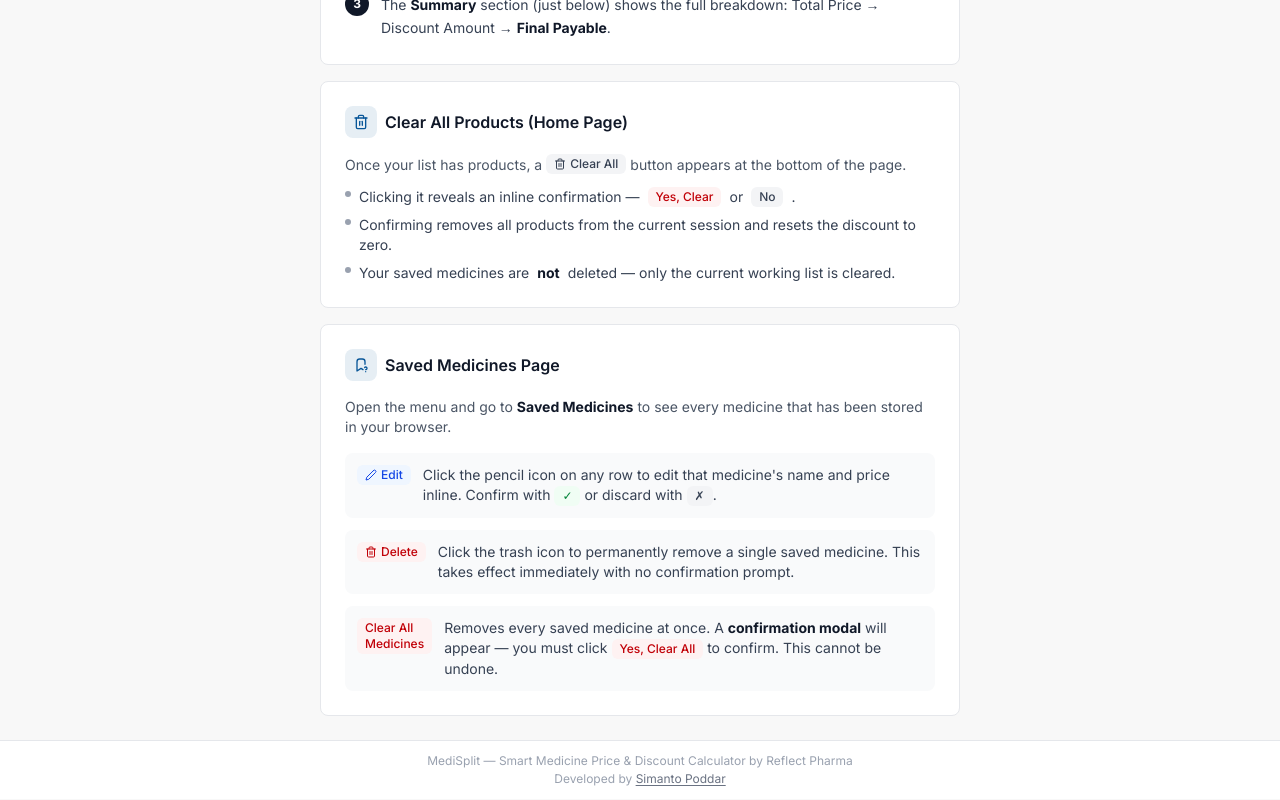
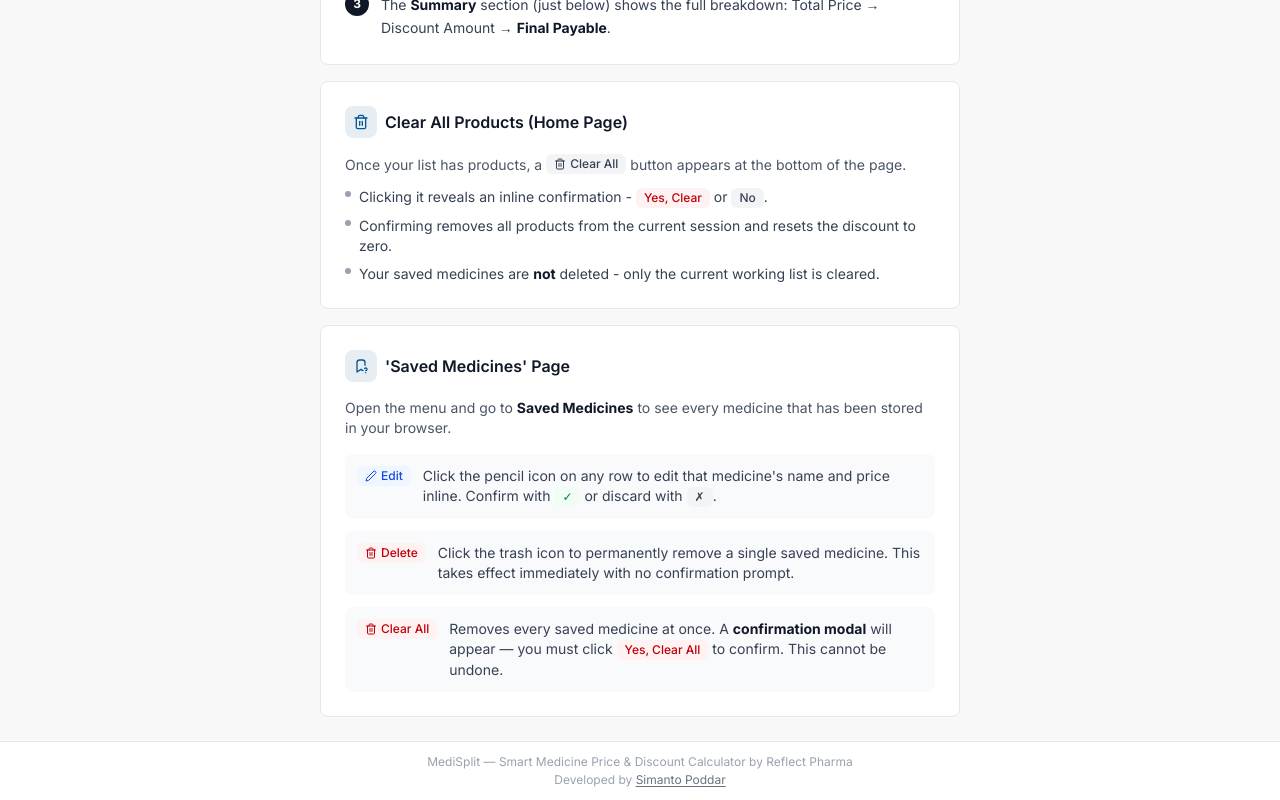
Before and after one commit to SIMANTO-PODDAR/Medi-Split, a Next.js app: page /how-to-use in a window 1280 px wide. Shown: the part 1103-1903 px from the top of the page. Built offline with nearby package versions, Linux system fonts and the light colour scheme.

Commit message:
update how-to-use page UI

```diff
--- a/src/app/(pages)/how-to-use/page.tsx
+++ b/src/app/(pages)/how-to-use/page.tsx
@@ -65,7 +65,10 @@ function Tag({
 
 function Card({ children, id }: { children: React.ReactNode; id?: string }) {
   return (
-    <div id={id} className="bg-white border border-gray-200 rounded-lg p-4 sm:p-6">
+    <div
+      id={id}
+      className="bg-white border border-gray-200 rounded-lg p-4 sm:p-6"
+    >
       {children}
     </div>
   );
@@ -125,7 +128,7 @@ export default function HowToUsePage() {
           />
 
           <p className="text-sm text-gray-600 mb-4">
-            Each row in the <em>Added Products</em> list has two action buttons
+            Each row in the <span className="italic">&apos;Added Products&apos;</span> list has two action buttons
             on the right.
           </p>
 
@@ -198,8 +201,10 @@ export default function HowToUsePage() {
           <ul className="space-y-2 text-sm text-gray-700">
             <li className="flex items-start gap-2">
               <span className="mt-1 w-1.5 h-1.5 rounded-full bg-gray-400 shrink-0" />
-              Clicking it reveals an inline confirmation —{" "}
-              <Tag color="red">Yes, Clear</Tag> or <Tag color="gray">No</Tag>.
+              <p>
+                Clicking it reveals an inline confirmation -{" "}
+                <Tag color="red">Yes, Clear</Tag> or <Tag color="gray">No</Tag>.
+              </p>
             </li>
             <li className="flex items-start gap-2">
               <span className="mt-1 w-1.5 h-1.5 rounded-full bg-gray-400 shrink-0" />
@@ -208,16 +213,21 @@ export default function HowToUsePage() {
             </li>
             <li className="flex items-start gap-2">
               <span className="mt-1 w-1.5 h-1.5 rounded-full bg-gray-400 shrink-0" />
-              Your saved medicines are{" "}
-              <strong className="text-gray-900">not</strong> deleted — only the
-              current working list is cleared.
+              <p>
+                Your saved medicines are{" "}
+                <span className="text-gray-900 font-bold">not</span> deleted -
+                only the current working list is cleared.
+              </p>
             </li>
           </ul>
         </Card>
 
         {/* ── Section 5 — Saved Medicines page ── */}
         <Card id="all-medicines">
-          <SectionHeading icon={TbBookmarkQuestion} label="Saved Medicines Page" />
+          <SectionHeading
+            icon={TbBookmarkQuestion}
+            label="'Saved Medicines' Page"
+          />
 
           <p className="text-sm text-gray-600 mb-4">
             Open the menu and go to{" "}
@@ -247,7 +257,9 @@ export default function HowToUsePage() {
               </p>
             </div>
             <div className="flex items-start gap-3 p-3 bg-gray-50 rounded-lg">
-              <Tag color="red">Clear All Medicines</Tag>
+              <Tag color="red">
+                <FiTrash2 className="w-3 h-3" /> Clear&nbsp;All
+              </Tag>
               <p className="text-sm text-gray-700">
                 Removes every saved medicine at once. A{" "}
                 <strong className="text-gray-900">confirmation modal</strong>{" "}
--- a/src/sections/Header/Header.tsx
+++ b/src/sections/Header/Header.tsx
@@ -8,6 +8,7 @@ import { FiHome, FiBookmark } from "react-icons/fi";
 import { IoLanguageSharp } from "react-icons/io5";
 import { IoLogoAndroid } from "react-icons/io";
 import { FaQuestion } from "react-icons/fa6";
+import { FaMapSigns } from "react-icons/fa";
 
 const navLinks = [
   {
@@ -120,8 +121,8 @@ const Header = () => {
         }`}
       >
         <div className="p-4 flex justify-between items-center border-b border-gray-100">
-          <span className="font-semibold text-gray-800 tracking-tight">
-            Navigation
+          <span className="font-semibold text-gray-800 tracking-tight flex items-center gap-2">
+           <FaMapSigns /> Navigation
           </span>
           <button
             onClick={closeSidebar}
```
